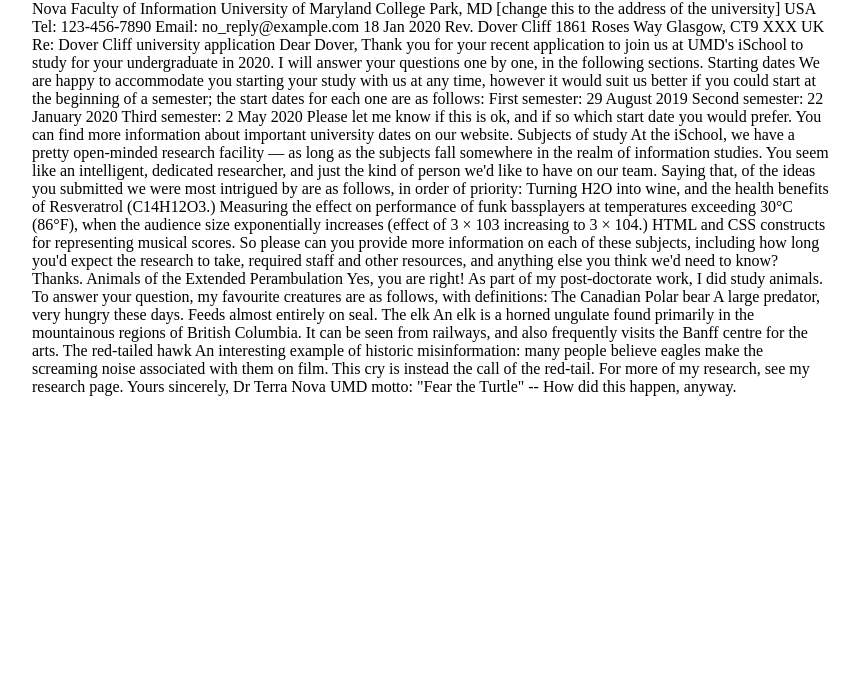
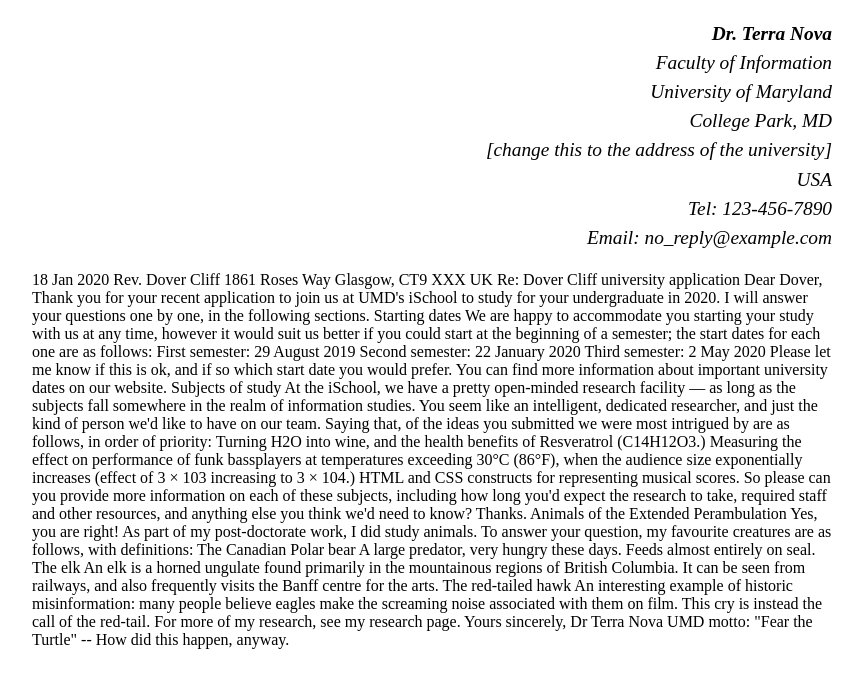
Before and after one commit to NnamdiEzeigwe/NnamdiEzeigwe.github.io, a plain HTML site: page lab_2/index.html in a window 1280 px wide. Shown: the whole page, without its empty margins (208-1071 px from the left). Drawn offline with Linux system fonts and the light colour scheme.

Commit message:
Updates Lab 2

```diff
--- a/lab_2/index.html
+++ b/lab_2/index.html
@@ -6,17 +6,25 @@
         <link rel="stylesheet" href="lab_style.css">
     </head>
     <body>
+        <address class="sender-column">
+            <p>
+                <strong>Dr. Terra Nova</strong> <br />
+                Faculty of Information<br />
+                University of Maryland<br />
+                College Park, MD<br />
+                [change this to the address of the university]<br />
+                USA<br />
+                Tel: 123-456-7890<br />
+                Email: no_reply@example.com<br />
+            <p>
+        </address>
+
 
     </body>
     </html>
-Nova
-Faculty of Information
-University of Maryland
-College Park, MD
-[change this to the address of the university]
-USA
-Tel: 123-456-7890
-Email: no_reply@example.com
+
+
+
 
 18 Jan 2020
 
```
